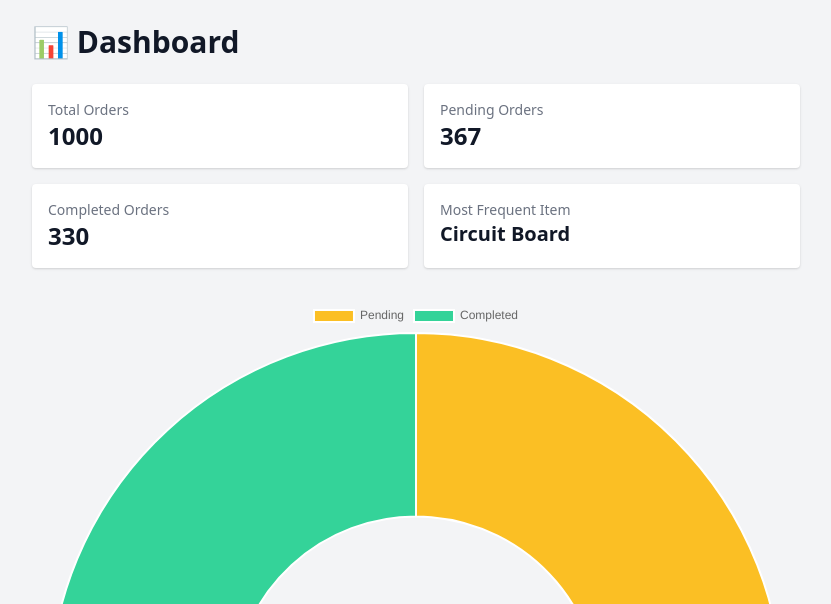
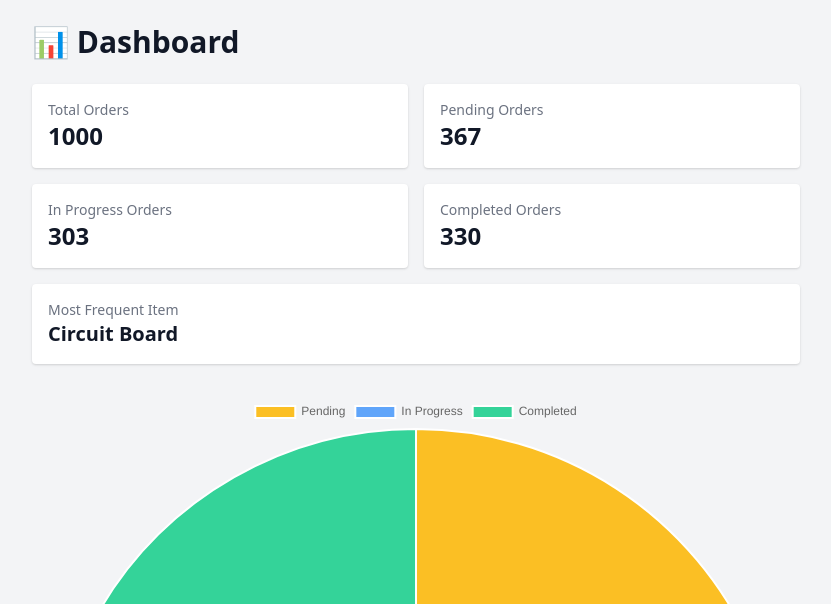
Before and after one commit to cassandrar143-arch/production-order-tracker, a Flask app: page /dashboard in a window 1280 px wide. Shown: the top 604 px of the page, without its empty margins (224-1055 px from the left). Run offline with Flask 3, Linux system fonts and the light colour scheme; data comes from the database, SQL or seed files in the repository.

```diff
--- a/app.py
+++ b/app.py
@@ -217,6 +217,7 @@ def dashboard():
     conn = get_db_connection()
     total_orders = conn.execute('SELECT COUNT(*) FROM orders').fetchone()[0]
     pending_orders = conn.execute("SELECT COUNT(*) FROM orders WHERE status = 'Pending'").fetchone()[0]
+    in_progress_orders = conn.execute("SELECT COUNT(*) FROM orders WHERE status = 'In Progress'").fetchone()[0]
     completed_orders = conn.execute("SELECT COUNT(*) FROM orders WHERE status = 'Completed'").fetchone()[0]
     most_frequent_item = conn.execute('''
         SELECT item, COUNT(*) as count
@@ -231,6 +232,7 @@ def dashboard():
         'dashboard.html',
         total_orders=total_orders,
         pending_orders=pending_orders,
+        in_progress_orders=in_progress_orders,
         completed_orders=completed_orders,
         most_frequent_item=most_frequent_item
     )
--- a/templates/dashboard.html
+++ b/templates/dashboard.html
@@ -20,31 +20,32 @@
         <p class="text-2xl font-bold">{{ pending_orders }}</p>
       </div>
       <div class="p-4 bg-white rounded shadow">
+        <p class="text-sm text-gray-500">In Progress Orders</p>
+        <p class="text-2xl font-bold">{{ in_progress_orders }}</p>
+      </div>
+      <div class="p-4 bg-white rounded shadow">
         <p class="text-sm text-gray-500">Completed Orders</p>
         <p class="text-2xl font-bold">{{ completed_orders }}</p>
       </div>
-      <div class="p-4 bg-white rounded shadow">
+      <div class="p-4 bg-white rounded shadow col-span-2">
         <p class="text-sm text-gray-500">Most Frequent Item</p>
-        <p class="text-xl font-semibold">
-          {{ most_frequent_item[0] if most_frequent_item else 'N/A' }}
-        </p>
+        <p class="text-xl font-semibold">{{ most_frequent_item[0] if most_frequent_item else 'N/A' }}</p>
       </div>
     </div>
 
     <canvas id="orderChart" height="120"></canvas>
   </div>
 
-  <!-- Fix: Wrap JS numbers in a <script> tag properly -->
   <script>
     const ctx = document.getElementById('orderChart').getContext('2d');
     const chart = new Chart(ctx, {
       type: 'doughnut',
       data: {
-        labels: ['Pending', 'Completed'],
+        labels: ['Pending', 'In Progress', 'Completed'],
         datasets: [{
           label: 'Orders by Status',
-          data: [{{ pending_orders|tojson }}, {{ completed_orders|tojson }}],
-          backgroundColor: ['#fbbf24', '#34d399'],
+          data: [{{ pending_orders }}, {{ in_progress_orders }}, {{ completed_orders }}],
+          backgroundColor: ['#fbbf24', '#60a5fa', '#34d399'],
         }]
       },
     });
```
Also changed, not shown: templates/index.html (+21 -0 lines).
